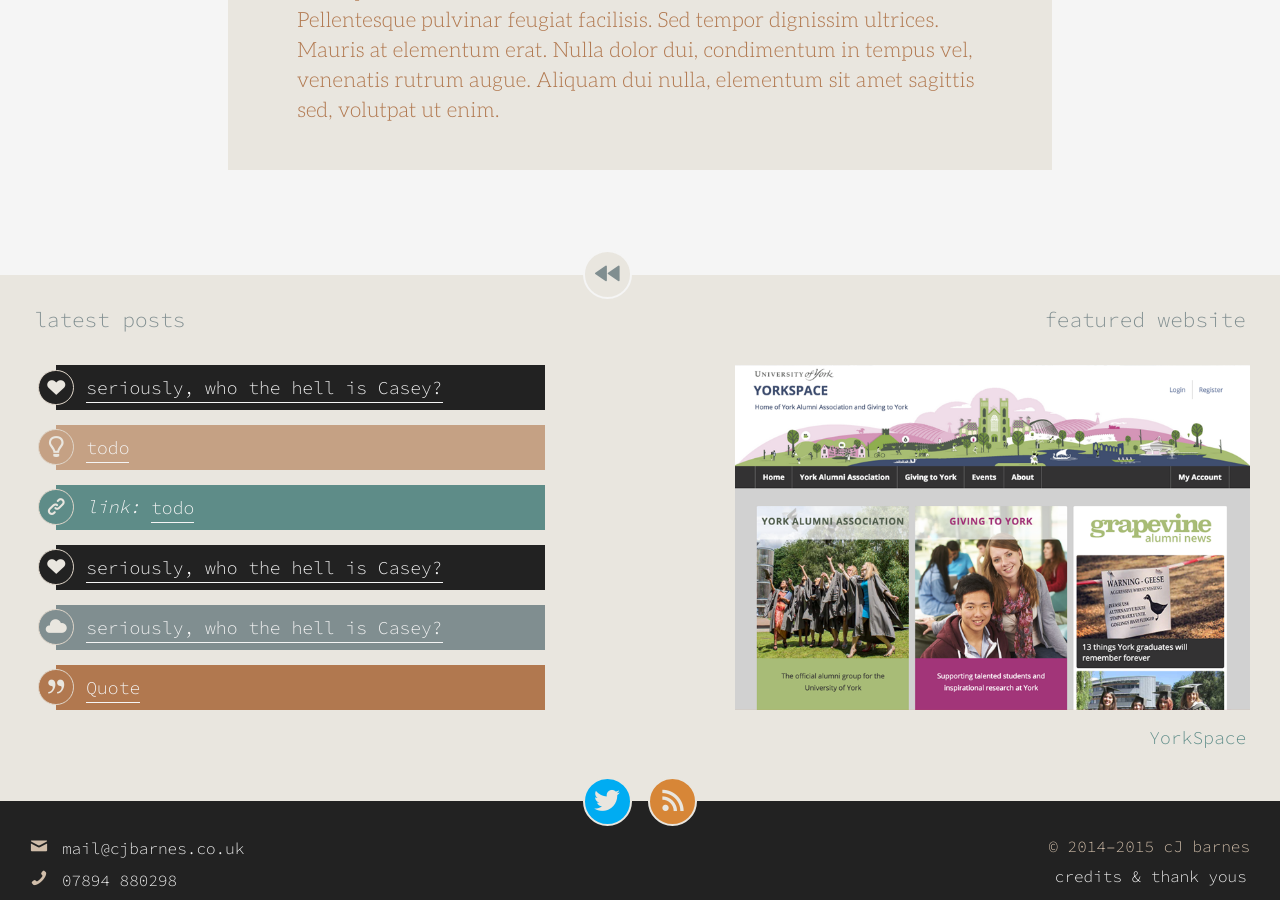
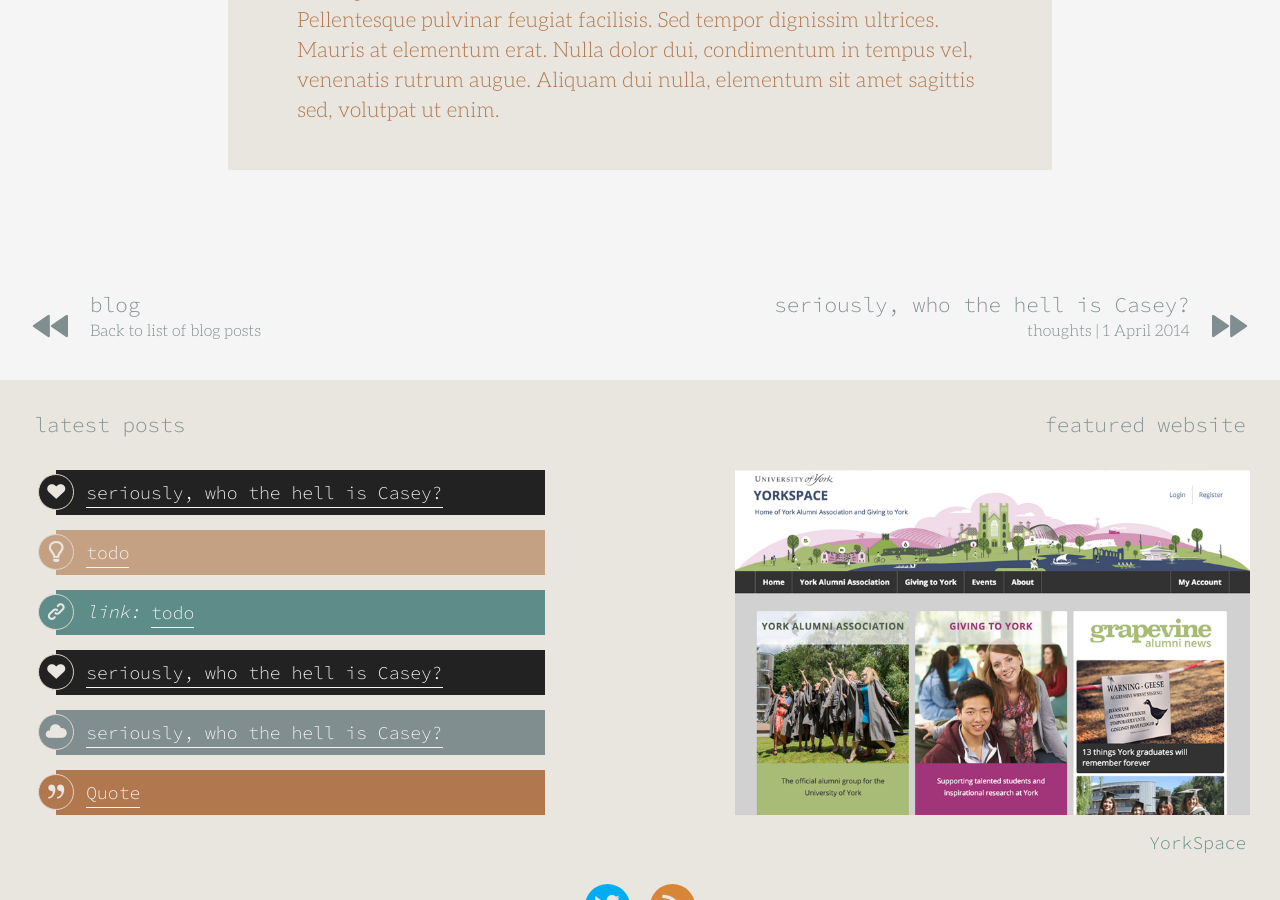
Before and after one commit to cjbarnes/cjbarnes.github.io, a Jekyll site: the page built from _posts/2014-03-31-quote.md, in a window 1280 px wide and 900 px high, scrolled down 490 px. Built offline with Jekyll 4.4.1, drawn with Linux system fonts in a browser that asks for light colours.

Commit message:
Replaced old pager on blog posts with the new one

```diff
--- a/_includes/page-pager.html
+++ b/_includes/page-pager.html
@@ -1,29 +1,63 @@
+{% if page.date %}
+  {% comment %} Find the previous and next post {% endcomment %}
+  {% if page.previous %}
+    {% assign prev_name = page.previous.title %}
+    {% capture prev_description %}{{ page.previous.date | date: "%-d %B %Y" }} | {{ page.previous.format }}{% endcapture %}
+    {% assign prev_url = page.previous.url %}
+    {% assign prev_title = page.previous.summary %}
+  {% else %}
+    {% assign prev_name = "blog" %}
+    {% assign prev_description = "Back to list of blog posts" %}
+    {% assign prev_url = "/blog/" %}
+  {% endif %}
+  {% if page.next %}
+    {% assign next_name = page.next.title %}
+    {% capture next_description %}{{ page.next.format }} | {{ page.next.date | date: "%-d %B %Y" }}{% endcapture %}
+    {% assign next_url = page.next.url %}
+    {% assign next_title = page.next.summary %}
+  {% else %}
+    {% assign next_name = "blog" %}
+    {% assign next_description = "Back to list of blog posts" %}
+    {% assign next_url = "/blog/" %}
+  {% endif %}
+{% else %}
   {% comment %} Find the current page in the list of pages {% endcomment %}
   {% assign len = site.data.nav-sequence | size %}
   {% for i in (1..len) %}
     {% if page.url == site.data.nav-sequence[i].href %}
-    {% assign this_i = i %}
+      {% comment %} Find the data items {% endcomment %}
       {% assign prev_i = i | minus: 1 %}
       {% assign next_i = i | plus: 1 %}
+      {% assign prev_nav_item = site.data.nav-sequence[prev_i] %}
+      {% assign next_nav_item = site.data.nav-sequence[next_i] %}
+
+      {% comment %} Find the individual data points {% endcomment %}
+      {% assign prev_name = prev_nav_item.name %}
+      {% assign prev_description = prev_nav_item.description %}
+      {% assign prev_url = prev_nav_item.href %}
+      {% capture prev_title %}{{ prev_name }} | {{ prev_description }}{% endcapture %}
+      {% assign next_name = next_nav_item.name %}
+      {% assign next_description = next_nav_item.description %}
+      {% assign next_url = next_nav_item.href %}
+      {% capture next_title %}{{ next_name }} | {{ next_description }}{% endcapture %}
     {% endif %}
   {% endfor %}
+{% endif %}
 
-{% if this_i %}
-  {% assign prev_nav_item = site.data.nav-sequence[prev_i] %}
-  {% assign next_nav_item = site.data.nav-sequence[next_i] %}
+{% if prev_url %}
   <!-- Pager -->
   <nav class="pager">
     <ul class="pager-list">
       <li class="pager-item pager-previous">
-        <a href="{{ prev_nav_item.href }}" title="{{ prev_nav_item.name | xml_encode }} | {{ prev_nav_item.description | xml_encode }}">
-          <strong class="pager-item-title">{{ prev_nav_item.name }}</strong>
-          <span class="pager-item-description">{{ prev_nav_item.description }}</span>
+        <a href="{{ prev_url }}" title="{{ prev_title | xml_encode }}">
+          <strong class="pager-item-title">{{ prev_name }}</strong>
+          <span class="pager-item-description">{{ prev_description }}</span>
         </a>
       </li>
       <li class="pager-item pager-next">
-        <a href="{{ next_nav_item.href }}" title="{{ next_nav_item.name | xml_encode }} | {{ next_nav_item.description | xml_encode }}">
-          <strong class="pager-item-title">{{ next_nav_item.name }}</strong>
-          <span class="pager-item-description">{{ next_nav_item.description }}</span>
+        <a href="{{ next_url }}" title="{{ next_title | xml_encode }}">
+          <strong class="pager-item-title">{{ next_name }}</strong>
+          <span class="pager-item-description">{{ next_description }}</span>
         </a>
       </li>
     </ul>
--- a/_includes/pager.html
+++ /dev/null
@@ -1,26 +0,0 @@
-<!-- Next/Previous Posts -->
-<ul class="pagination pagination-pager button-bar footer-button-bar page-footer-button-bar">
-
-  <!-- Previous page -->
-{% if page.next %}
-  <li class="pagination-item pagination-item-adjacent pagination-item-newer">
-    <a href="{{ page.next.url }}" title="newer post">&#xe601;</a>
-  </li>
-{% else %}
-  <li class="pagination-item pagination-item-adjacent pagination-item-newer disabled">
-    <b>&nbsp;</b>
-  </li>
-{% endif %}
-
-  <!-- Next page -->
-{% if page.previous %}
-  <li class="pagination-item pagination-item-adjacent pagination-item-older">
-    <a href="{{ page.previous.url }}" title="older post">&#xe61b;</a>
-  </li>
-{% else %}
-  <li class="pagination-item pagination-item-adjacent pagination-item-older disabled">
-    <b>&nbsp;</b>
-  </li>
-{% endif %}
-
-</ul>
--- a/_layouts/standard.html
+++ b/_layouts/standard.html
@@ -46,16 +46,10 @@
 
   </article><!--{% if page.date %} /.post {% else %} /.page {% endif %}-->
 
-  {% unless page.date %}
-    {% include page-pager.html %}
-  {% endunless %}
+  {% include page-pager.html %}
 
   <!-- Upper footer area -->
   <footer class="footer page-footer" id="page-footer">
-
-    {% if page.date %}
-      {% include pager.html %}
-    {% endif %}
 
     <!-- Blog posts -->
     {% include footer-latest-posts.html %}
```
Lines whose indentation alone changed are shown as unchanged.
